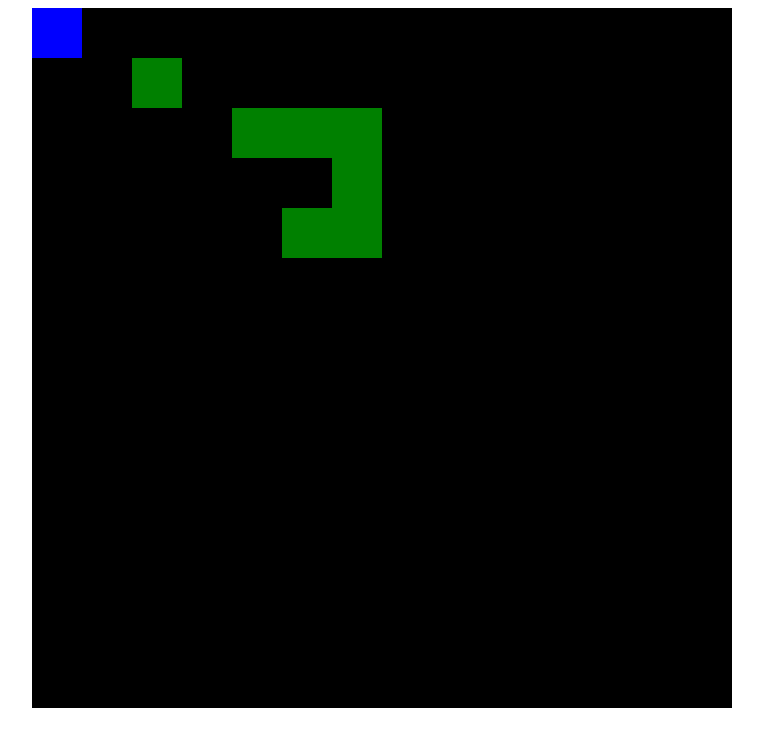
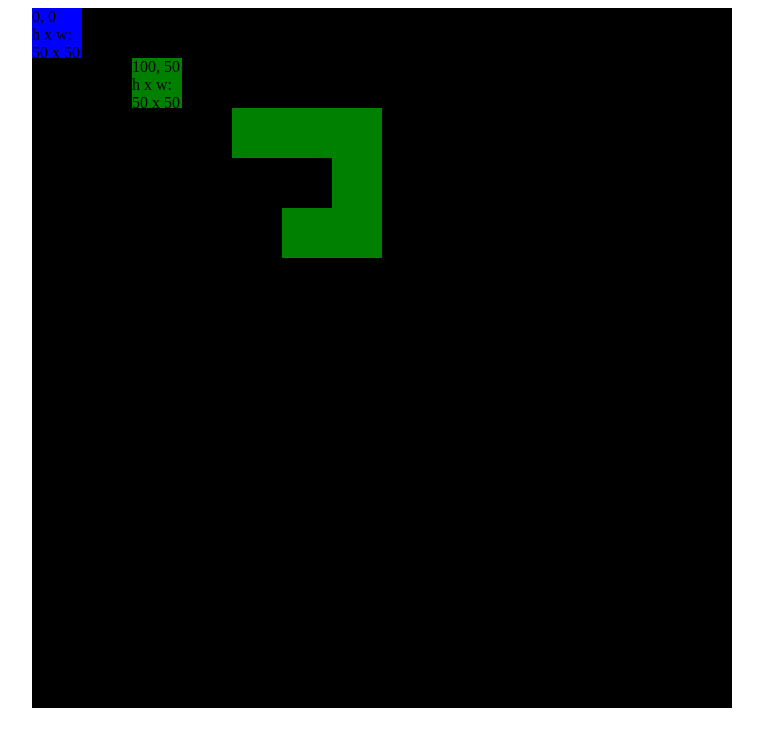
Before and after one commit to darionmh/game-engine-2, an Angular app: page / in a window 1280 px wide. Shown: the top 746 px of the page, without its empty margins (258-1021 px from the left). Built offline with nearby package versions, Linux system fonts and the light colour scheme.

Commit message:
Trying to chain

```diff
--- a/src/app/controlled-entity/controlled-entity.component.html
+++ b/src/app/controlled-entity/controlled-entity.component.html
@@ -1 +1,4 @@
-<div class="entity" [style.top]="topStyle" [style.left]="leftStyle" [style.width]="widthStyle" [style.height]="heightStyle"></div>
+<div class="entity" [style.top]="topStyle" [style.left]="leftStyle" [style.width]="widthStyle" [style.height]="heightStyle">
+    {{position.x}}, {{position.y}}<br/>
+    h x w: {{height}} x {{width}}
+</div>
--- a/src/app/controlled-entity/controlled-entity.component.ts
+++ b/src/app/controlled-entity/controlled-entity.component.ts
@@ -24,7 +24,6 @@ export class ControlledEntityComponent extends EntityComponent implements OnInit
   constructor(protected collisionService: CollisionService) {
     super(collisionService);
 
-    this.render = this.render.bind(this)
     this.move = this.move.bind(this)
     this.handleMove = this.handleMove.bind(this);
   }
@@ -41,7 +40,6 @@ export class ControlledEntityComponent extends EntityComponent implements OnInit
       if(this.keyCount === 1){
         console.log("start render")
         this.handleMove();
-        this.render();
       }
     }
   }
@@ -90,14 +88,7 @@ export class ControlledEntityComponent extends EntityComponent implements OnInit
       this.collisionService.checkForCollision(this, sides);
 
       this.move(x, y, this.handleMove);
-    }
-  }
-
-  render(){
-    console.log("render");
-    if(this.keyCount){
       this.draw();
-      window.requestAnimationFrame(this.render);
     }
   }
 }
--- a/src/app/entity/entity.component.html
+++ b/src/app/entity/entity.component.html
@@ -1 +1,4 @@
-<div class="entity" [style.top]="topStyle" [style.left]="leftStyle" [style.width]="widthStyle" [style.height]="heightStyle"></div>
+<div class="entity" [style.top]="topStyle" [style.left]="leftStyle" [style.width]="widthStyle" [style.height]="heightStyle">
+    {{position.x}}, {{position.y}}
+    h x w: {{height}} x {{width}}
+</div>
--- a/src/app/entity/entity.component.ts
+++ b/src/app/entity/entity.component.ts
@@ -4,6 +4,7 @@ import { Collidable } from '../model/Collidable';
 import { Square } from '../model/Square';
 import { CollisionService } from '../services/collision.service';
 import { CollisionEvent, Side, CollisionEvent2, Collision, invertSide } from '../model/CollisionEvent';
+import { debug } from 'util';
 
 @Component({
   selector: 'app-entity',
@@ -69,7 +70,7 @@ export class EntityComponent implements OnInit, Collidable {
   }
 
   move(x: number, y: number, callback: () => void) {
-    const blockedSides = this.activeCollisions.map(it => it.side);
+    const blockedSides = this.activeCollisions.map(it => it.collidedWith.isStatic ? it.side : "");
     console.log("blocked sides", blockedSides);
     if (blockedSides.includes(Side.TOP) && y < 0) y = 0;
     if (blockedSides.includes(Side.BOTTOM) && y > 0) y = 0;
@@ -79,6 +80,7 @@ export class EntityComponent implements OnInit, Collidable {
     this.adjustVelocity(x, y);
     this.adjustPosition();
 
+    this.draw();
     this.renderTimeout = setTimeout(() => {
       this.renderTimeout = null;
       callback();
@@ -108,6 +110,7 @@ export class EntityComponent implements OnInit, Collidable {
       //no op
     } else {
       console.log("move")
+      debugger
       const velocity = collision.collidedWith.getVelocityVector().restrictToSide(collision.side);
       this.collisionService.checkForCollision(this, [invertSide(collision.side)], collision.collidedWith)
       this.move(velocity.x, velocity.y, () => this.draw());
--- a/src/app/model/Square.ts
+++ b/src/app/model/Square.ts
@@ -50,6 +50,7 @@ export class Square {
     }
 
     touchesV2(other: Square): Side {
+
         if(this.position.x === other.position.x + other.width){
             const otherYRange = new Range(other.position.y, other.position.y + other.height);
             if(otherYRange.containsEither(this.position.y, this.position.y + this.height) && !(this.position.y === other.position.y + other.height) && !(this.position.y + this.height === other.position.y)){
@@ -78,6 +79,6 @@ export class Square {
             }
         }
 
-        return null;
+        return null
     }
 }
--- a/src/app/services/collision.service.ts
+++ b/src/app/services/collision.service.ts
@@ -14,6 +14,7 @@ export class CollisionService {
   constructor() { }
 
   public checkForCollision(curr: Collidable, sides: Side[], exclude: Collidable = null): boolean {
+    console.log("Checking", curr)
     const currSquare = curr.getSquare();
     let collisionCount = 0;
 
```
